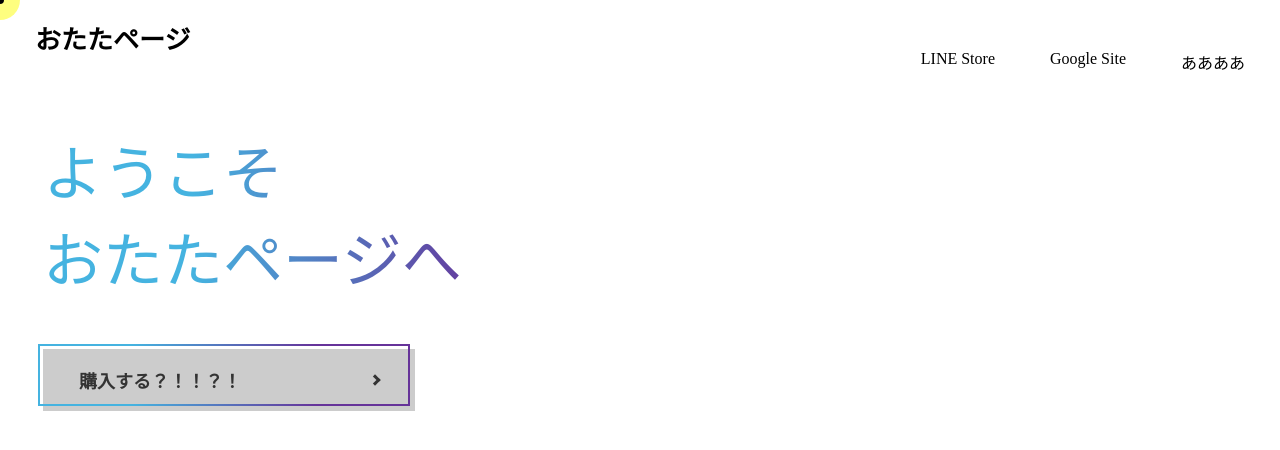
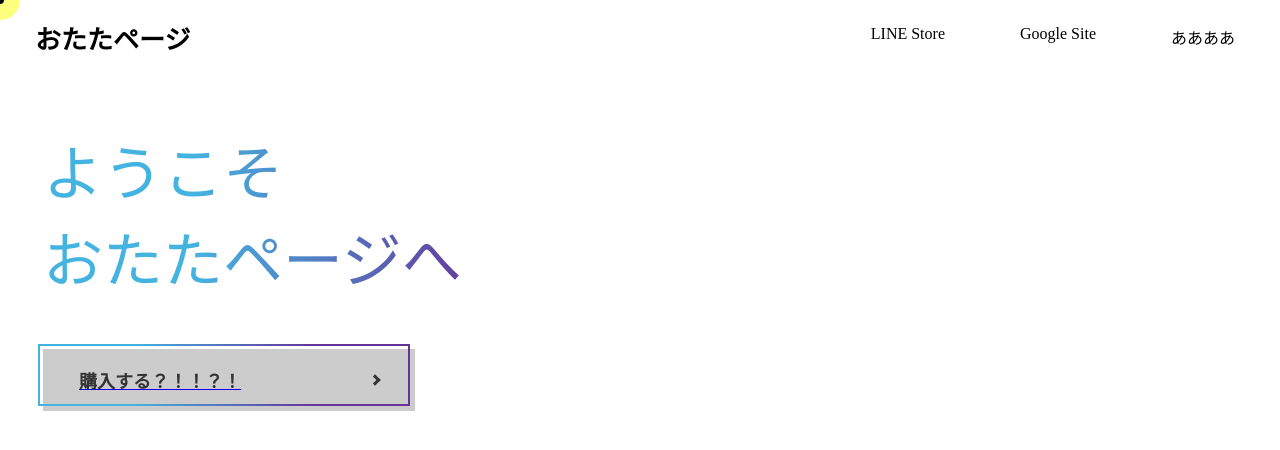
Before and after one commit to otata0913/otata0913.github.io, a plain HTML site: page index.html in a window 1280 px wide. Drawn offline with nearby package versions, Linux system fonts and the light colour scheme.

Commit message:
Update index.html

```diff
--- a/index.html
+++ b/index.html
@@ -17,9 +17,9 @@
     <div class="nav-wrapper">
       <nav class="header-nav">
         <ul class="nav-list">
-          <li class="nav-item" style="margin-top: 50px;"><a href="https://line.me/R/shop/sticker/author/804070">LINE Store</a></li>
-          <li class="nav-item" style="margin-top: 50px;"><a href="https://sites.google.com/view/otata/%E3%83%9B%E3%83%BC%E3%83%A0">Google Site</a></li>
-          <li class="nav-item" style="margin-top: 50px;"><a href="http://www.tarui-school.ed.jp/fuwa-jh/docs/2021102900010/">ああああ</a></li>
+          <li class="nav-item"><a href="https://store.line.me/stickershop/author/804070/ja" style="padding: 30px 10px;">LINE Store</a></li>
+          <li class="nav-item"><a href="https://sites.google.com/view/otata/%E3%83%9B%E3%83%BC%E3%83%A0" style="padding: 30px 10px;">Google Site</a></li>
+          <li class="nav-item"><a href="http://www.tarui-school.ed.jp/fuwa-jh/docs/2021102900010/" style="padding: 30px 10px;">ああああ</a></li>
         </ul>
       </nav>
     </div>
@@ -35,7 +35,7 @@
     <div class="title">
       <span>ようこそ<br>おたたページへ</span>
     </div>
-    <div class="stamp"><p>購入する？！！？！</p></div>
+    <a href="https://line.me/R/shop/sticker/author/804070"><div class="stamp"><p>購入する？！！？！</p></div></a>
   </main>
 
   <script src="https://ajax.googleapis.com/ajax/libs/jquery/3.6.0/jquery.min.js"></script>
```
